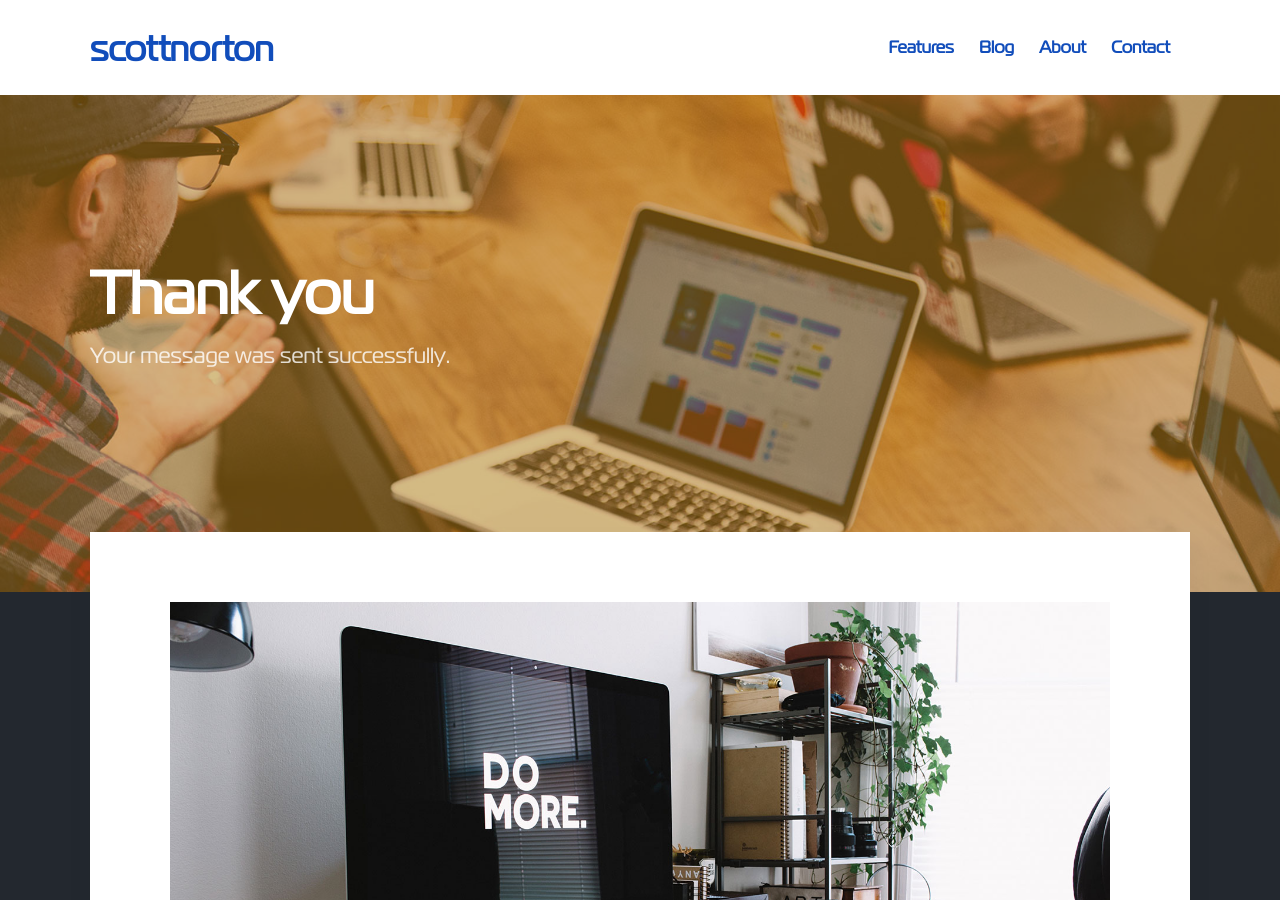
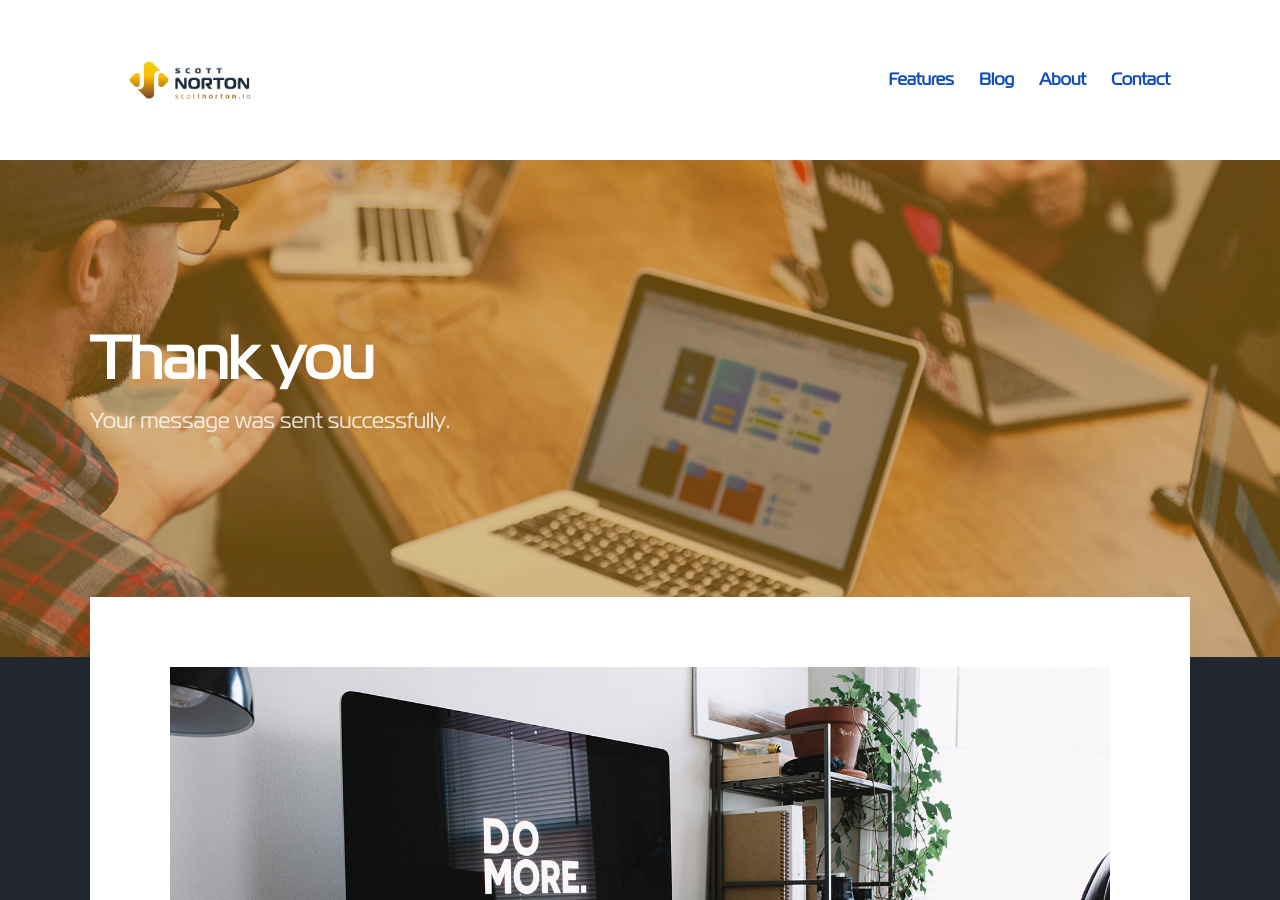
Before and after one commit to 729studios/scottnorton-io.github.io, a Jekyll site: the page built from _pages/thanks.md, in a window 1280 px wide and 900 px high. Built offline with Jekyll 4.4.1, drawn with Linux system fonts in a browser that asks for light colours; nearby versions of some CDN libraries.

Commit message:
logo integration

```diff
--- a/_data/settings.yml
+++ b/_data/settings.yml
@@ -3,7 +3,7 @@ basic_settings:
   favicon_image: /images/scottnorton-io-favicon.ico
 
 header_settings:
-  logo_image:
+  logo_image: /images/Scott Norton-Logo-3.png
   logo_width: 200
 
 menu_settings:
```
Also changed, not shown: images/Scott Norton-Logo-3.png (added).
